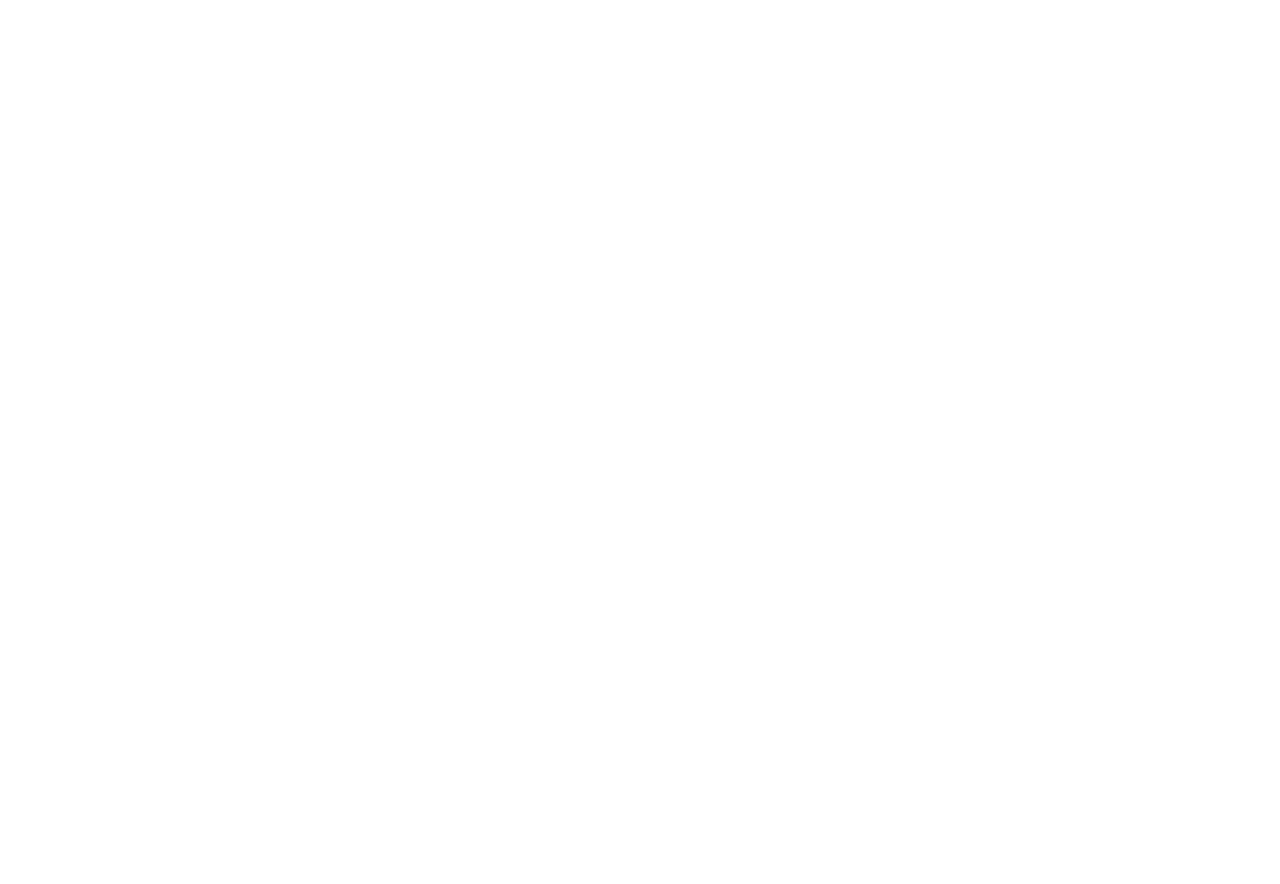
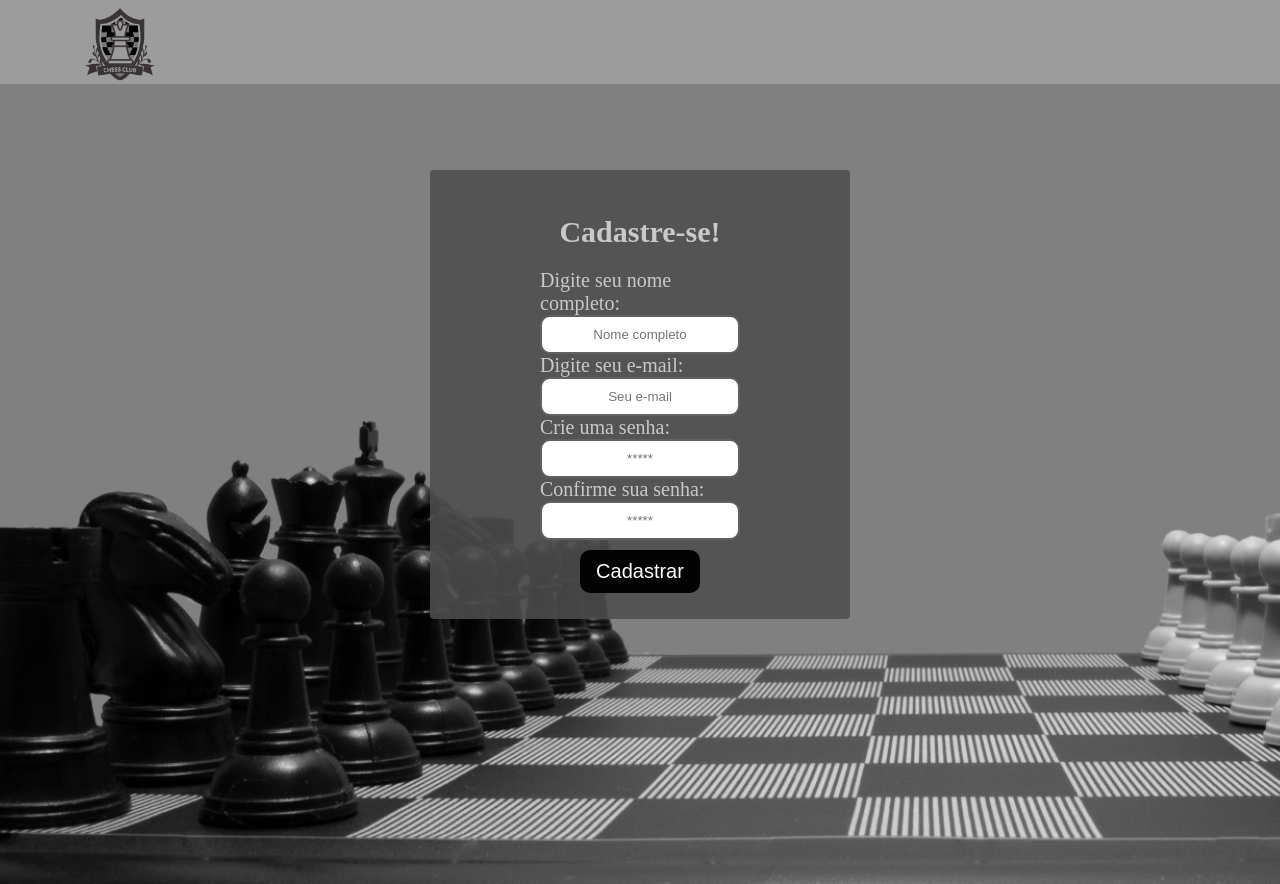
Before and after one commit to pedroarturdesouza/ProjetoIndividual-ChessClub, a plain HTML site: page public/cadastro.html in a window 1280 px wide. Before the commit the page ends 800 px from the top, so only its background shows below. Drawn offline with Linux system fonts and the light colour scheme.

Commit message:
criação da tela de cadastro

```diff
--- a/public/cadastro.html
+++ b/public/cadastro.html
@@ -1,12 +1,48 @@
 <!DOCTYPE html>
 <html lang="en">
+
 <head>
   <meta charset="UTF-8">
   <meta name="viewport" content="width=device-width, initial-scale=1.0">
-  <title>Cadastro</title>
+  <title>Document</title>
+  <link rel="stylesheet" href="css/cadastroestilo.css">
 </head>
+
 <body>
+  <header id="header">
 
+    <nav class="nav">
+
+      <a href="index.html"><img src="assets/img/Chess_Club_logo-PhotoRoom.png-PhotoRoom.png"></a>
+      <ul>
+
+      </ul>
+    </nav>
+  </header>
+  <div class="banner">
+    <div class="container">
+      <div class="caixa_formulario">
+        <h1>Cadastre-se!</h1>
+        <div class="formulario">
+
+          <span>Digite seu nome completo:</span>
+          <input id="input_nome" placeholder="Nome completo">
+
+          <span>Digite seu e-mail:</span>
+          <input id="email_input" type="email" placeholder="Seu e-mail">
+
+          <span>Crie uma senha:</span>
+          <input id="senha_input" type="password" placeholder="*****">
+
+          <span>Confirme sua senha:</span>
+          <input id="input_confirmar" placeholder="*****">
+
+          <button>Cadastrar</button>
+        </div>
+      </div>
+    </div>
+  </div>
 
 </body>
+
 </html>
--- a/public/css/cadastroestilo.css
+++ b/public/css/cadastroestilo.css
@@ -0,0 +1,184 @@
+*{
+    @import url('https://fonts.googleapis.com/css2?family=Montserrat:wght@400;500;600;700&display=swap');
+}
+
+
+
+body {
+    margin: 0;
+
+}
+
+.header {
+      border-bottom: 3px solid #FBFCF6;
+      margin: 0px 0px 0px 0px;
+      background-color: rgb(15, 14, 14);
+
+}
+
+.nav {
+
+    width: 100%;
+    height: 84px;
+    display: flex;
+    justify-content: space-between;
+    align-items: center;
+    background-color: #9c9c9c;
+    transition: all .4s ease-in-out;
+    z-index: 2;
+}
+
+#header .nav img {
+    margin: 12px 0 0 80px;
+    height: 80px;
+    cursor: pointer;
+    user-select: none;
+    pointer-events: none;
+}
+
+
+.header .container  {
+
+    width: 80%;
+    margin: auto;
+    display: flex;
+    justify-content: space-between;
+    align-items: center;
+}
+
+.header .container ul {
+
+    width: 400px;
+    list-style: none;
+    display: flex;
+    justify-content: space-between;
+    color: rgba(224, 224, 224, 0.781)    ; }
+
+    #header .nav ul {
+        list-style: none;
+        display: flex;
+        padding-right: 60px;
+    }
+
+    #header .nav ul li {
+        font-size: 1rem;
+        font-weight: 500;
+        color: var(--secondary-color);
+        text-transform: uppercase;
+        letter-spacing: 1px;
+        user-select: none;
+        cursor: pointer;
+        background-image: linear-gradient(to right, #3ca9c2, #3ca9c2 50%, #313131 50%);
+        background-size: 200% 100%;
+        background-position: 100%;
+        -webkit-background-clip: text;
+        -webkit-text-fill-color: transparent;
+        transition: all .4s ease-in-out;
+        margin: 0 20px;
+    }
+
+
+
+    .header a {
+        text-decoration: none;
+        color: rgb(243, 243, 243);
+        text-shadow: 0 0 10px whitesmoke;
+
+
+       }
+       #header .nav img {
+        margin: 12px 0 0 80px;
+        height: 80px;
+        cursor: pointer;
+        user-select: none;
+        pointer-events: none;
+    }
+
+
+       .header h1 {
+
+           color: #f1eadf;
+
+       }
+       .container {
+
+        display: flex;
+        width: 80%;
+        margin:auto;
+
+    }
+
+    .banner {
+
+
+            background-image: url(../assets/img/wallpaperflare.com_wallpaper.jpg);
+            background-size: cover;
+            background-position: center ;
+            justify-content: center;
+            align-items: center;
+            height: 100vh;
+
+
+    }
+
+    .banner .container {
+
+
+        justify-content: center;
+        align-items: center;
+        height: 620px;
+
+
+
+    }
+
+    .caixa_formulario {
+        background: rgba(78, 78, 78, 0.87);
+        width: 400px;
+        height: 429px;
+        color: rgb(201, 201, 201);
+        display: flex;
+        flex-direction: column;
+        justify-content: center;
+        align-items: center;
+        border-radius: 4px;
+        padding: 10px;
+    }
+
+    .caixa_formulario h1 {
+        font-size: 30px;
+    }
+
+    .formulario {
+        display: flex;
+        flex-direction: column;
+        width: 200px;
+    }
+
+    .formulario button {
+        margin-top: 10px;
+        background: #030303;
+        color: #fff;
+        padding: 10px 15px;
+        border: none;
+        border-radius: 10px;
+        font-size: 20px;
+        width: 120px;
+        align-self: center;
+        cursor: pointer;
+    }
+
+    .formulario input {
+        padding: 10px 15px;
+        text-align: center;
+        border: 2px solid rgb(97, 97, 97);
+        border-radius: 10px;
+    }
+
+    .formulario span {
+        font-size: 20px;
+    }
+
+    .fraseCadastro {
+        padding: 5px;
+    }
--- a/public/css/login.css
+++ b/public/css/login.css
@@ -125,10 +125,10 @@ body {
     }
 
     .caixa_formulario {
-        background: rgb(78, 78, 78);
+        background: rgba(78, 78, 78, 0.87);
         width: 400px;
         height: 300px;
-        color: rgb(12, 11, 11);
+        color: rgb(201, 201, 201);
         display: flex;
         flex-direction: column;
         justify-content: center;
```
Also changed, not shown: ChessClubGame/public/index.html (+1 -1 lines), ChessClubGame/public/js/jogo.js (+33 -3 lines), public/index.html (+4 -6 lines), public/login.html (+12 -3 lines), public/assets/img/wallpaperflare.com_wallpaper.jpg (added).
